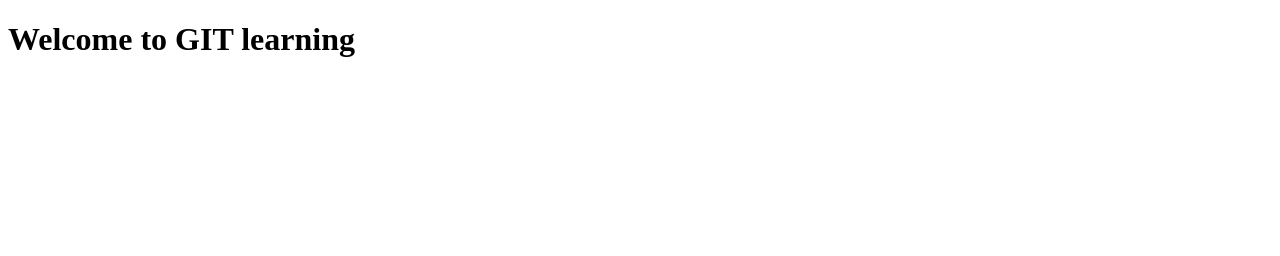
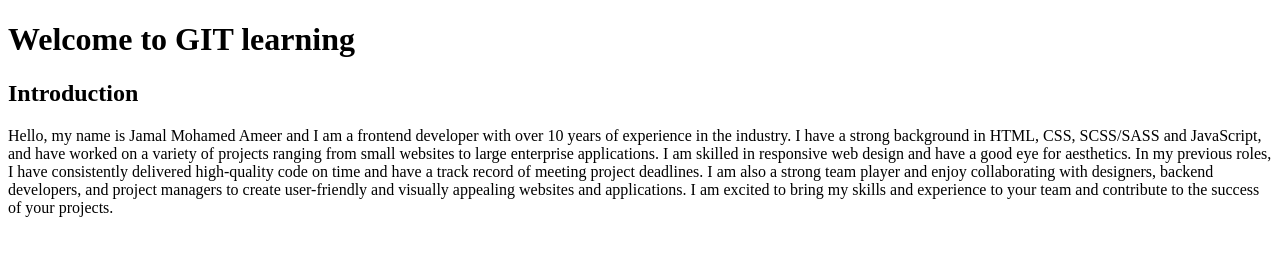
Before and after one commit to jameeronline/gh-learning, a plain HTML site: page index.html in a window 1280 px wide. Drawn offline with Linux system fonts and the light colour scheme.

Commit message:
introduction added

```diff
--- a/index.html
+++ b/index.html
@@ -8,5 +8,7 @@
 </head>
 <body>
   <h1>Welcome to GIT learning</h1>
+  <h2>Introduction</h2>
+  <p>Hello, my name is Jamal Mohamed Ameer and I am a frontend developer with over 10 years of experience in the industry. I have a strong background in HTML, CSS, SCSS/SASS and JavaScript, and have worked on a variety of projects ranging from small websites to large enterprise applications. I am skilled in responsive web design and have a good eye for aesthetics. In my previous roles, I have consistently delivered high-quality code on time and have a track record of meeting project deadlines. I am also a strong team player and enjoy collaborating with designers, backend developers, and project managers to create user-friendly and visually appealing websites and applications. I am excited to bring my skills and experience to your team and contribute to the success of your projects.</p>
 </body>
 </html>
```
